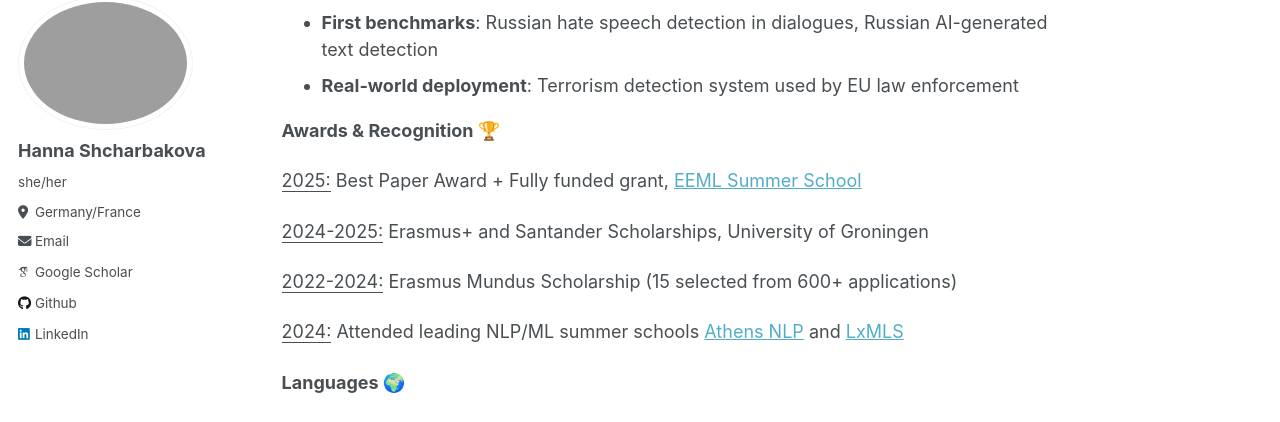
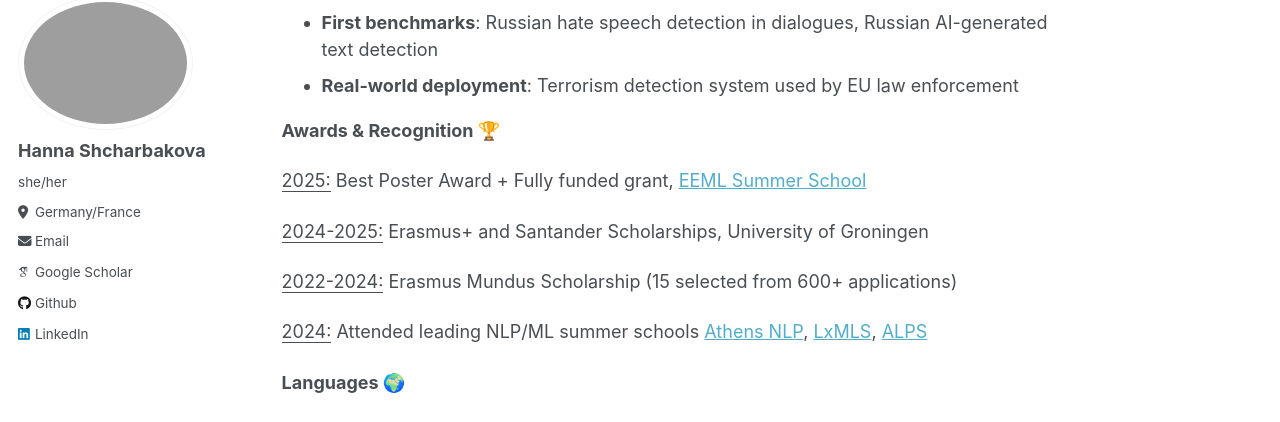
Before and after one commit to Aniezka/aniezka.github.io, a Jekyll site: the page built from background/index.md, in a window 1280 px wide and 900 px high, scrolled down 1185 px. Shown: the part 90-512 px from the top of the window. Built offline with Jekyll 4.4.1, drawn with Linux system fonts in a browser that asks for light colours; some web fonts are replaced.

Commit message:
Update index.md

```diff
--- a/background/index.md
+++ b/background/index.md
@@ -35,13 +35,13 @@ Multilingual NLP, Fact-Checkig, AI Safety, LLMs Evaluation, Responsible AI
 
 **Awards & Recognition 🏆**
 
-<u>2025:</u> Best Paper Award + Fully funded grant, [EEML Summer School](https://www.eeml.eu/)
+<u>2025:</u> Best Poster Award + Fully funded grant, [EEML Summer School](https://www.eeml.eu/)
 
 <u>2024-2025:</u> Erasmus+ and Santander Scholarships, University of Groningen
 
 <u>2022-2024:</u> Erasmus Mundus Scholarship (15 selected from 600+ applications)
 
-<u>2024:</u> Attended leading NLP/ML summer schools [Athens NLP](https://athnlp.github.io/) and [LxMLS](http://lxmls.it.pt/2024/)
+<u>2024:</u> Attended leading NLP/ML summer schools [Athens NLP](https://athnlp.github.io/), [LxMLS](http://lxmls.it.pt/2024/), [ALPS](http://alps-2024.imag.fr/)
 
 **Languages 🌍**
 
```
